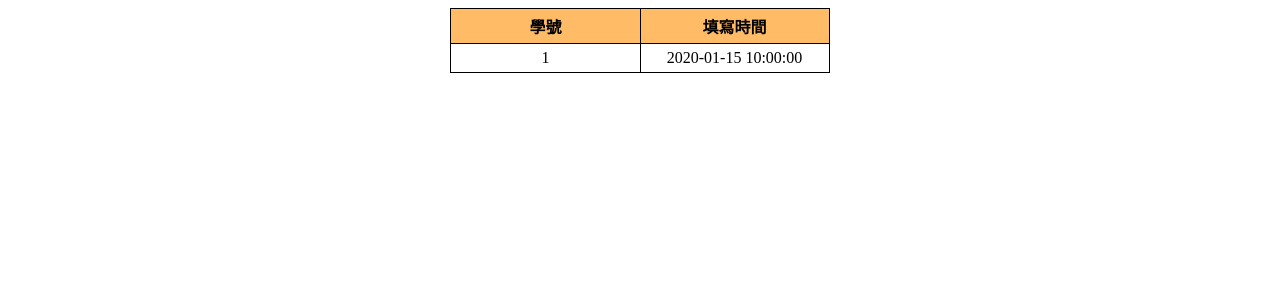
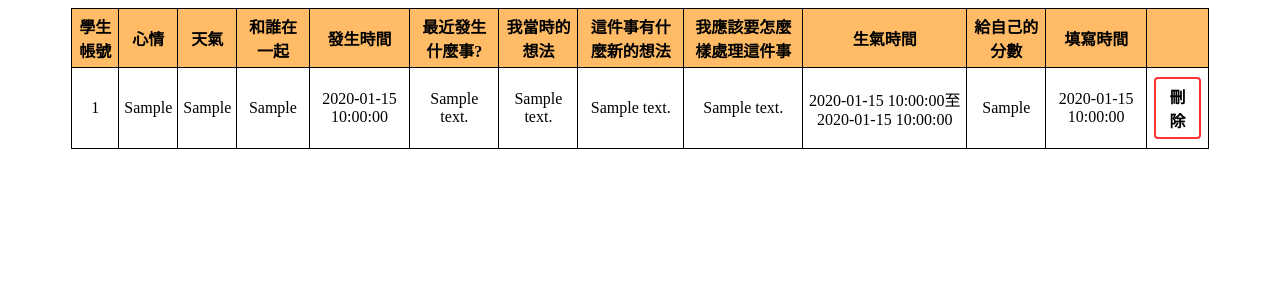
Before and after one commit to hsiang1127/Topic_manager_web, a PHP site: page /mood_diary_w.php in a window 1280 px wide. Shown: the top 308 px of the page. Run offline with PHP 8.4, Linux system fonts and the light colour scheme; tables that the repository leaves empty or names only in its code hold one stand-in row (values such as "Sample post").

Commit message:
修改學生心情日記填寫紀錄顯示頁面

```diff
--- a/mood_diary_w.php
+++ b/mood_diary_w.php
@@ -8,7 +8,13 @@
 		<link rel="stylesheet" type="text/css" href="css/table.css">
 		<link rel="stylesheet" type="text/css" href="css/button.css">
 		<style>
-
+			.button_del {
+				border: 2px solid #FF3333;
+			}
+			.button_del:hover {
+				background-color: #FF3333;
+				color: white;
+			}
 		</style>
 		<script src="https://cdnjs.cloudflare.com/ajax/libs/jquery/3.3.1/jquery.min.js"></script>
 		<script>
@@ -17,7 +23,7 @@
 	</header>
 	<body>
 		</p>
-		<table align='center' width='30%'>
+		<table align='center' width='90%'>
 
 			<?php
 				$sel_diary=mysqli_query($conn,"SELECT * FROM `diary`");
@@ -27,8 +33,19 @@
 				}else{
 			?>
 					<tr>
-						<th width="50%">學號</th>
-						<th width="50%">填寫時間</th>
+						<th>學生帳號</th>
+						<th>心情</th>
+						<th>天氣</th>
+						<th>和誰在一起</th>
+						<th>發生時間</th>
+						<th>最近發生什麼事?</th>
+						<th>我當時的想法</th>
+						<th>這件事有什麼新的想法</th>
+						<th>我應該要怎麼樣處理這件事</th>
+						<th>生氣時間</th>
+						<th>給自己的分數</th>
+						<th>填寫時間</th>
+						<th></th>
 					</tr>
 			<?php
 				}
@@ -36,9 +53,26 @@
 					echo "
 						<tr>
 							<td>$sel_diary_ok[student_id]</td>
-							<td>$sel_diary_ok[write_time]</td>
+							<td>$sel_diary_ok[mood]</td>
+							<td>$sel_diary_ok[weather]</td>
+							<td>$sel_diary_ok[person]</td>
+							<td>$sel_diary_ok[time]</td>
+							<td>$sel_diary_ok[content]</td>
+							<td>$sel_diary_ok[content2]</td>
+							<td>$sel_diary_ok[content3]</td>
+							<td>$sel_diary_ok[content4]</td>
+							<td>$sel_diary_ok[write_time_start]至$sel_diary_ok[write_time_end]</td>
+							<td>$sel_diary_ok[fraction]</td>
+							<td>$sel_diary_ok[write_diary_time]</td>
+							<td><button class='button button_del' onclick=\"show_apphistory('mood_diary_del.php?id=$sel_diary_ok[diary_id]')\"><b>刪除</b></button></td>
 						</tr>
 					";
+					/*echo "
+							<td>
+								<button class='button' onclick=\"show('mood_diary_data.php?id=$sel_diary_ok[diary_id]')\"><b>詳細資料</b></button>
+							</td>
+						</tr>
+					";*/
 				}
 			?>
 		</table>
```
